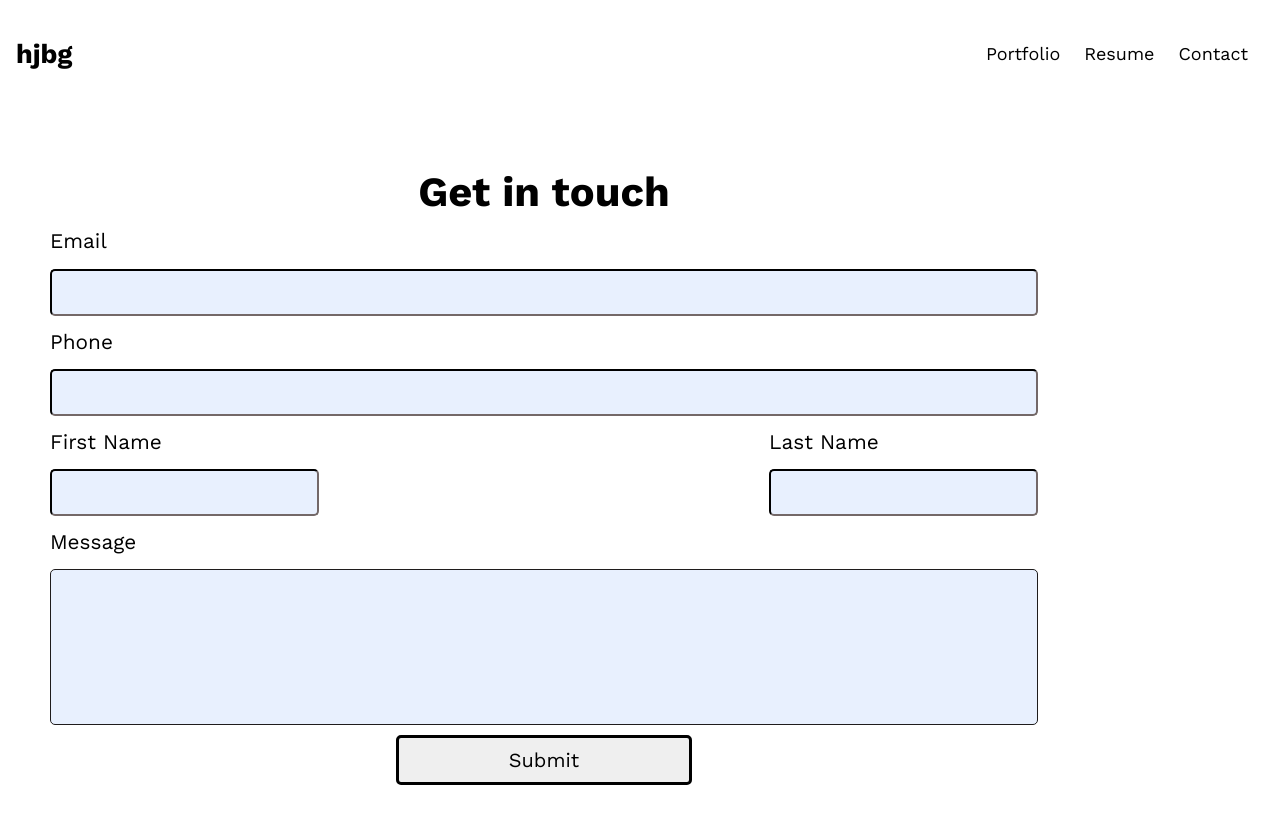
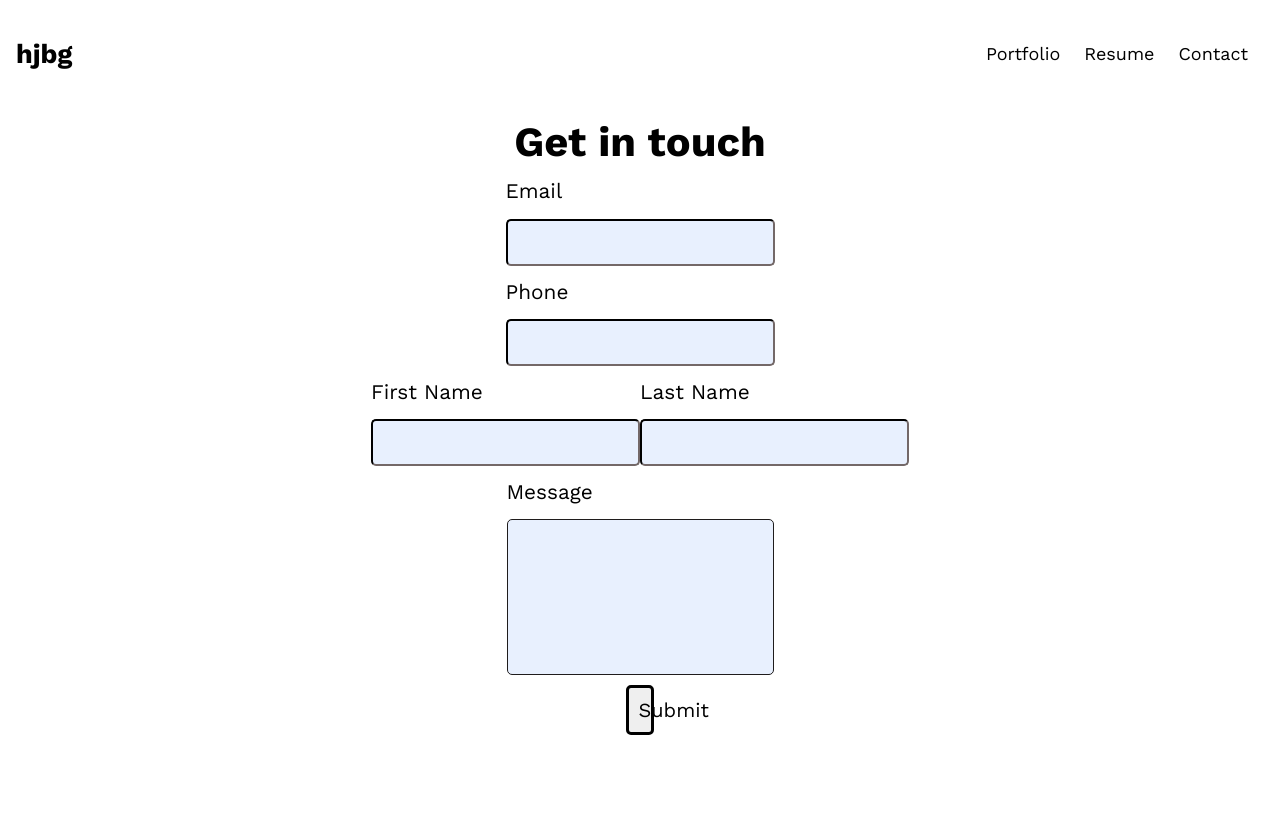
Before and after one commit to hgiven/subday, a Next.js app: page /contact in a window 1280 px wide. Shown: the top 824 px of the page. After the commit the page ends 800 px from the top, so only its background shows below. Built offline with nearby package versions, Linux system fonts and the light colour scheme.

Commit message:
Update global.css

```diff
--- a/styles/global.css
+++ b/styles/global.css
@@ -118,9 +118,11 @@ nav{
 
 .container {
   font-size: 1.3rem;
-  border-radius: 10px;
-  width: 85%;
-  padding: 50px;
+  padding: 0 0rem;
+  display: flex;
+  flex-direction: column;
+  justify-content: left;
+  align-items: center;
   /* box-shadow: 0 54px 55px rgb(78 78 78 / 25%), 0 -12px 30px rgb(78 78 78 / 25%),
     0 4px 6px rgb(78 78 78 / 25%), 0 12px 13px rgb(78 78 78 / 25%),
     0 -3px 5px rgb(78 78 78 / 25%); */
```
